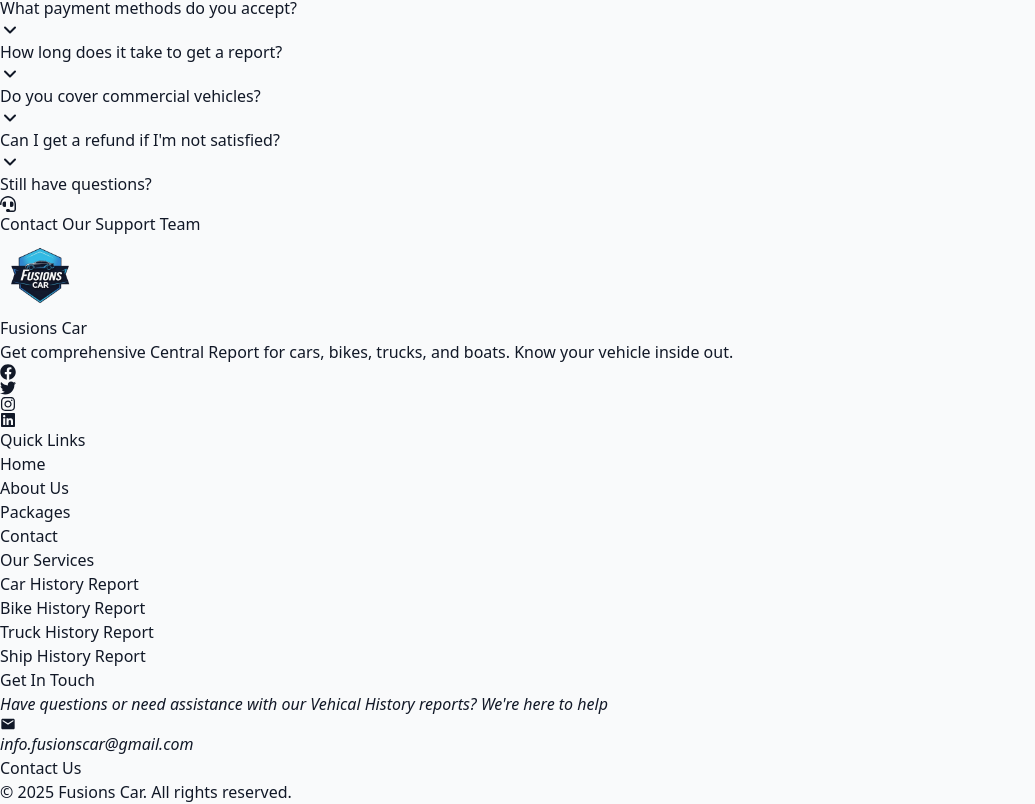
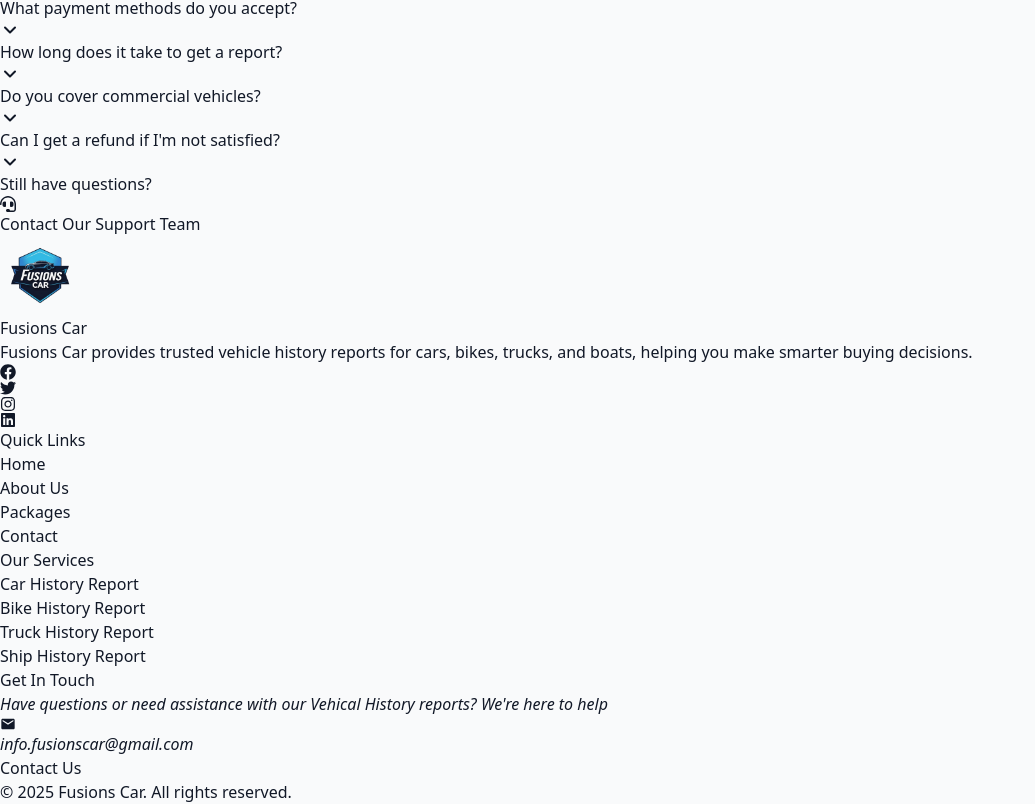
Before and after one commit to hassanq707/ClientWeb, a React (Vite) app in the folder FrontEnd/: page /about in a window 1280 px wide. Shown: the part 4088-4892 px from the top of the page, without its empty margins (0-1035 px from the left). Built offline with nearby package versions, Linux system fonts and the light colour scheme.

Commit message:
minor_changes

```diff
--- a/FrontEnd/src/constant/Footer.const.js
+++ b/FrontEnd/src/constant/Footer.const.js
@@ -1,6 +1,6 @@
 export const footerData = {
     logo: '/logo.png',
-    description: 'Get comprehensive Central Report for cars, bikes, trucks, and boats. Know your vehicle inside out.',
+  description: 'Fusions Car provides trusted vehicle history reports for cars, bikes, trucks, and boats, helping you make smarter buying decisions.',
     links: [
       {
         title: 'Quick Links',
--- a/FrontEnd/src/section/Footer.jsx
+++ b/FrontEnd/src/section/Footer.jsx
@@ -91,7 +91,7 @@
             variants={columnVariants}
           >
             <motion.div
-              className="flex -mt-5 items-center gap-4"
+              className="flex -mt-5 items-center gap-2"
               variants={itemVariants}
             >
               <motion.img
```
